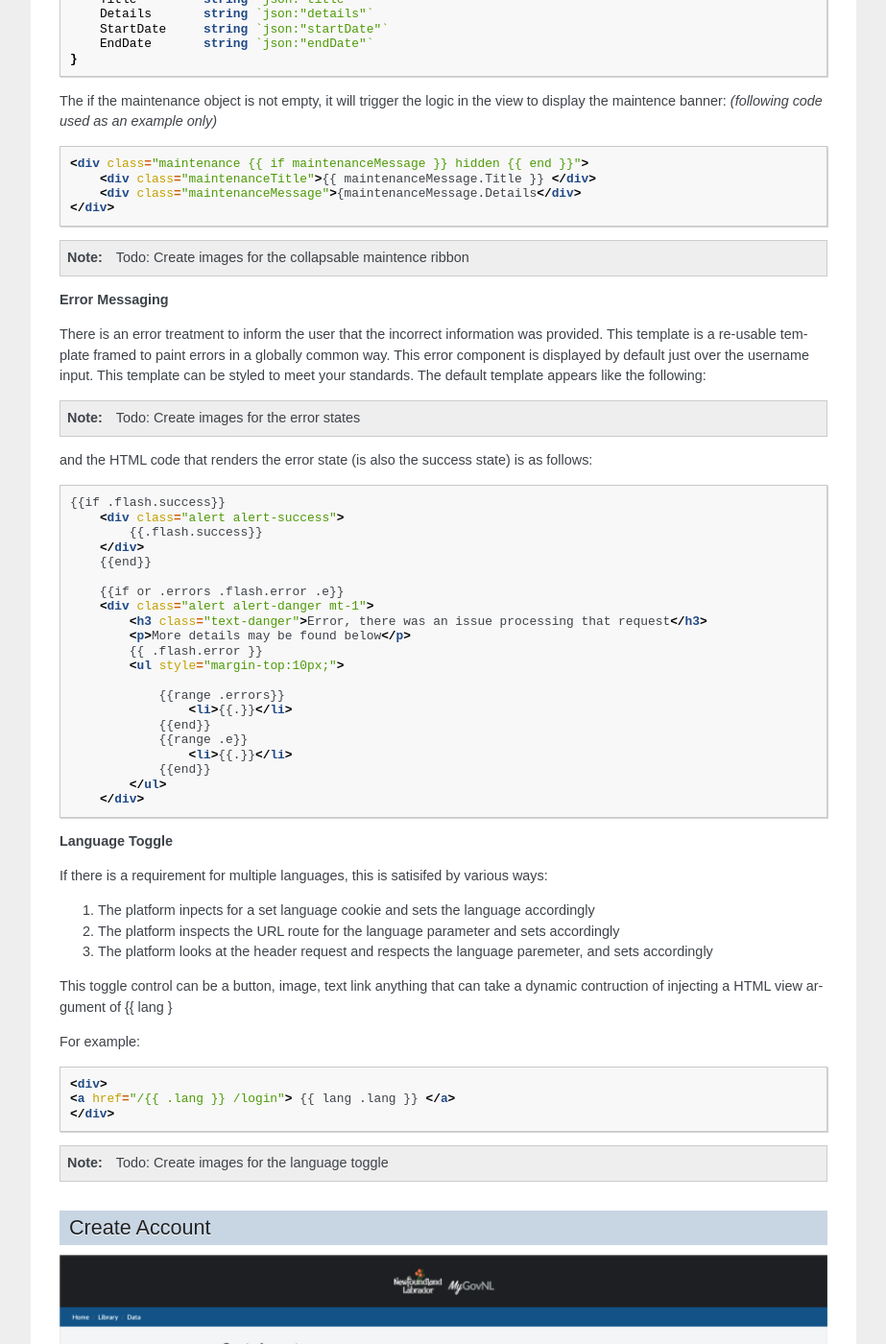
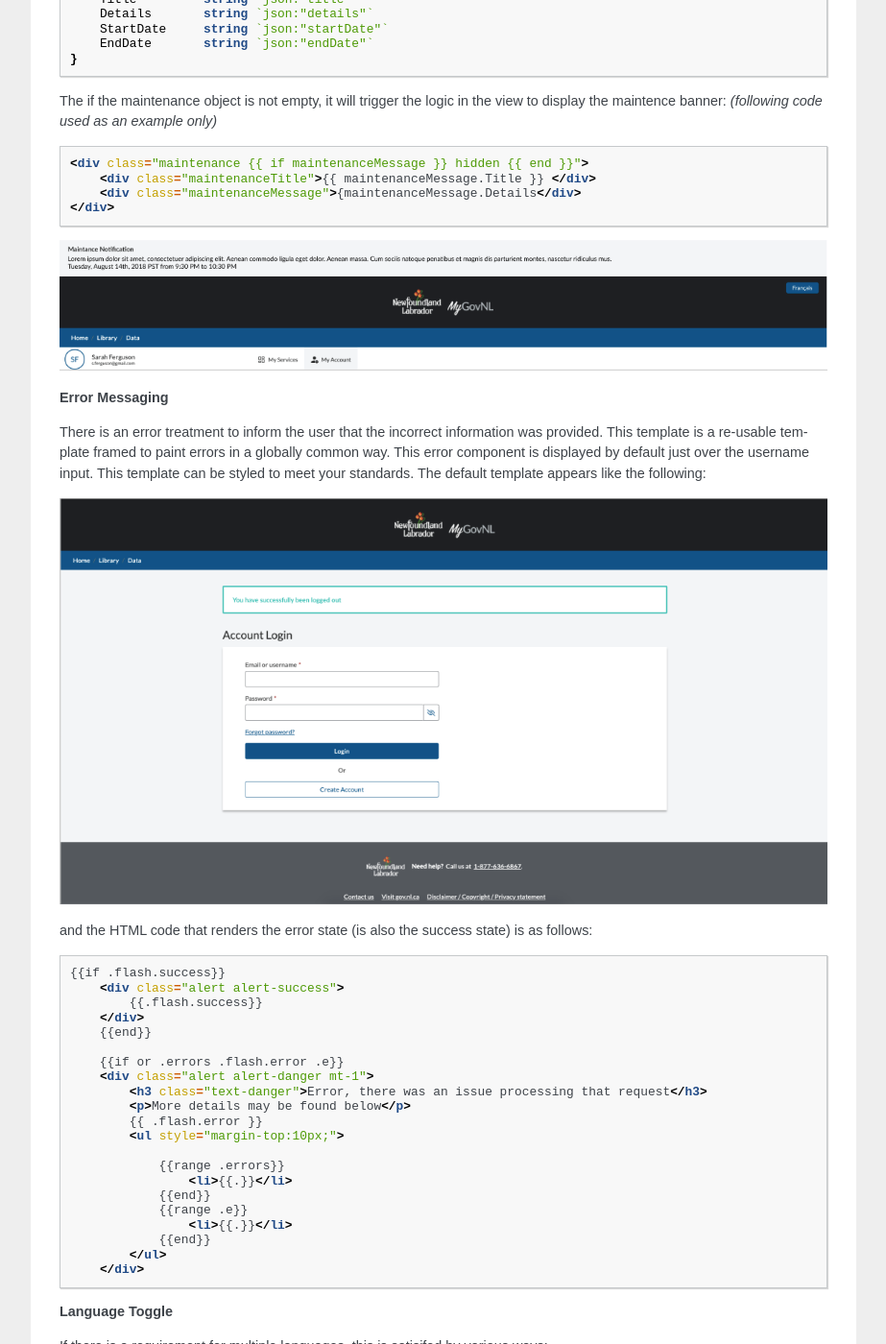
Before and after one commit to Vivvo/gnl-templates, a Sphinx documentation site: the page built from documentation/source/ux-registration.rst, in a window 1280 px wide and 1400 px high, scrolled down 1561 px. Shown: the whole window at 96% size, without its empty margins (198-1121 px from the left). Built offline with Sphinx 7.4.7, drawn with Linux system fonts in a browser that asks for light colours.

Commit message:
language toggle, maintance error, success message images  added

```diff
--- a/documentation/source/ux-registration.rst
+++ b/documentation/source/ux-registration.rst
@@ -83,7 +83,9 @@ The if the maintenance object is not empty, it will trigger the logic in the vie
 
 
 
-.. note:: Todo: Create images for the collapsable maintence ribbon
+.. image:: ./images/maintance-ribbon.png
+    :width: 100%
+    :alt: maintance notice example
 
 **Error Messaging**
 
@@ -91,7 +93,9 @@ There is an error treatment to inform the user that the incorrect information wa
 template framed to paint errors in a globally common way. This error component is displayed by default just over the username
 input.  This template can be styled to meet your standards. The default template appears like the following:
 
-.. note:: Todo: Create images for the error states
+.. image:: ./images/success-message.png
+    :width: 100%
+    :alt: success message example
 
 and the HTML code that renders the error state (is also the success state) is as follows:
 
@@ -138,9 +142,9 @@ For example:
     <a href="/{{ .lang }} /login"> {{ lang .lang }} </a>
     </div>
 
-.. note:: Todo: Create images for the language toggle
-
-
+.. image:: ./images/lang-toggle.png
+    :alt: create account example
+    :width: 100%
 
 *******************
 Create Account
```
Also changed, not shown: documentation/UX/create-account/create-account-flow.md (deleted, +0 -27 lines), documentation/UX/create-account/check-your-email.png (deleted), documentation/UX/create-account/create-account.png (deleted), documentation/UX/create-account/login.png (deleted), documentation/source/images/lang-toggle.png (added), documentation/source/images/maintance-ribbon.png (added), documentation/source/images/success-message.png (added).
